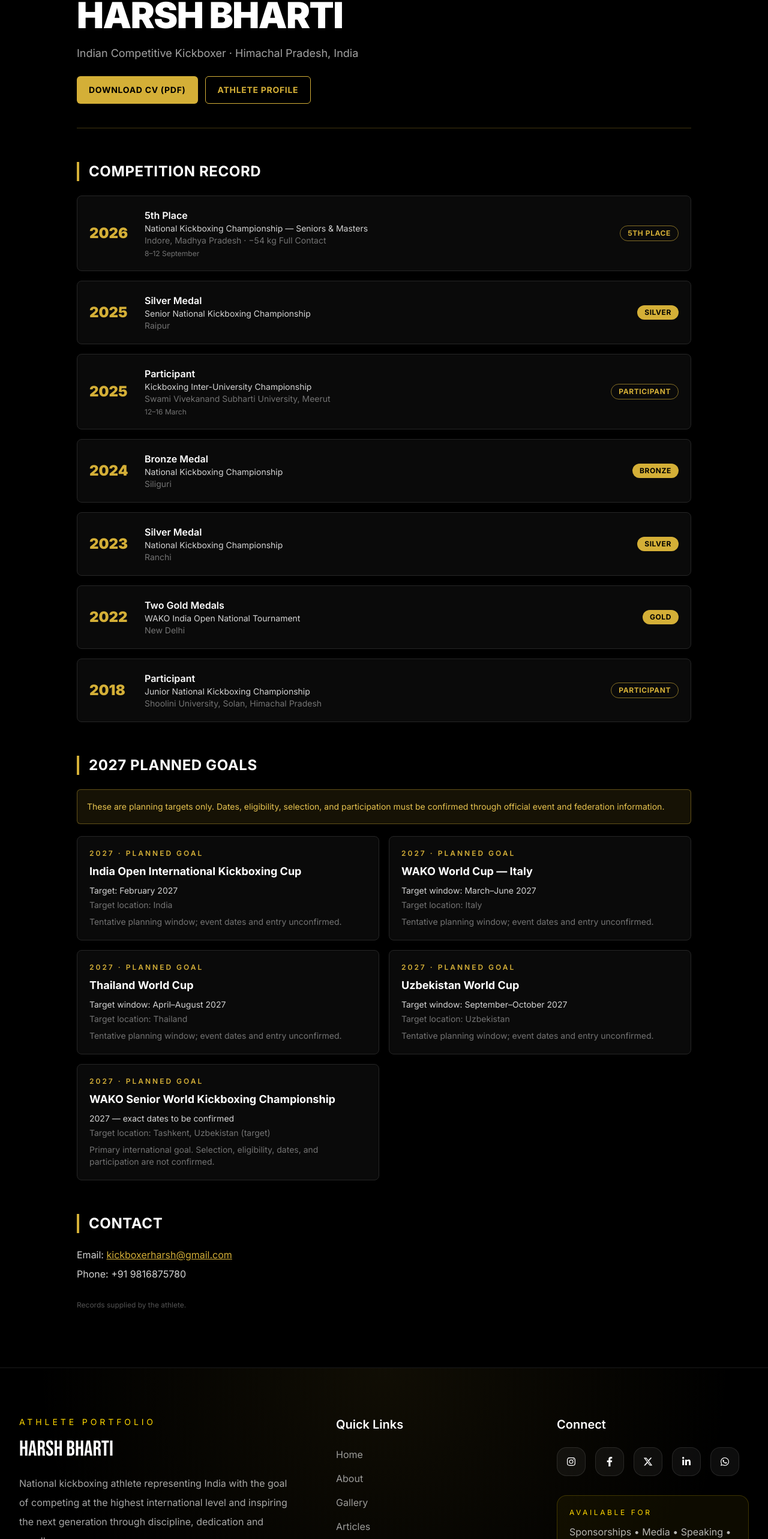
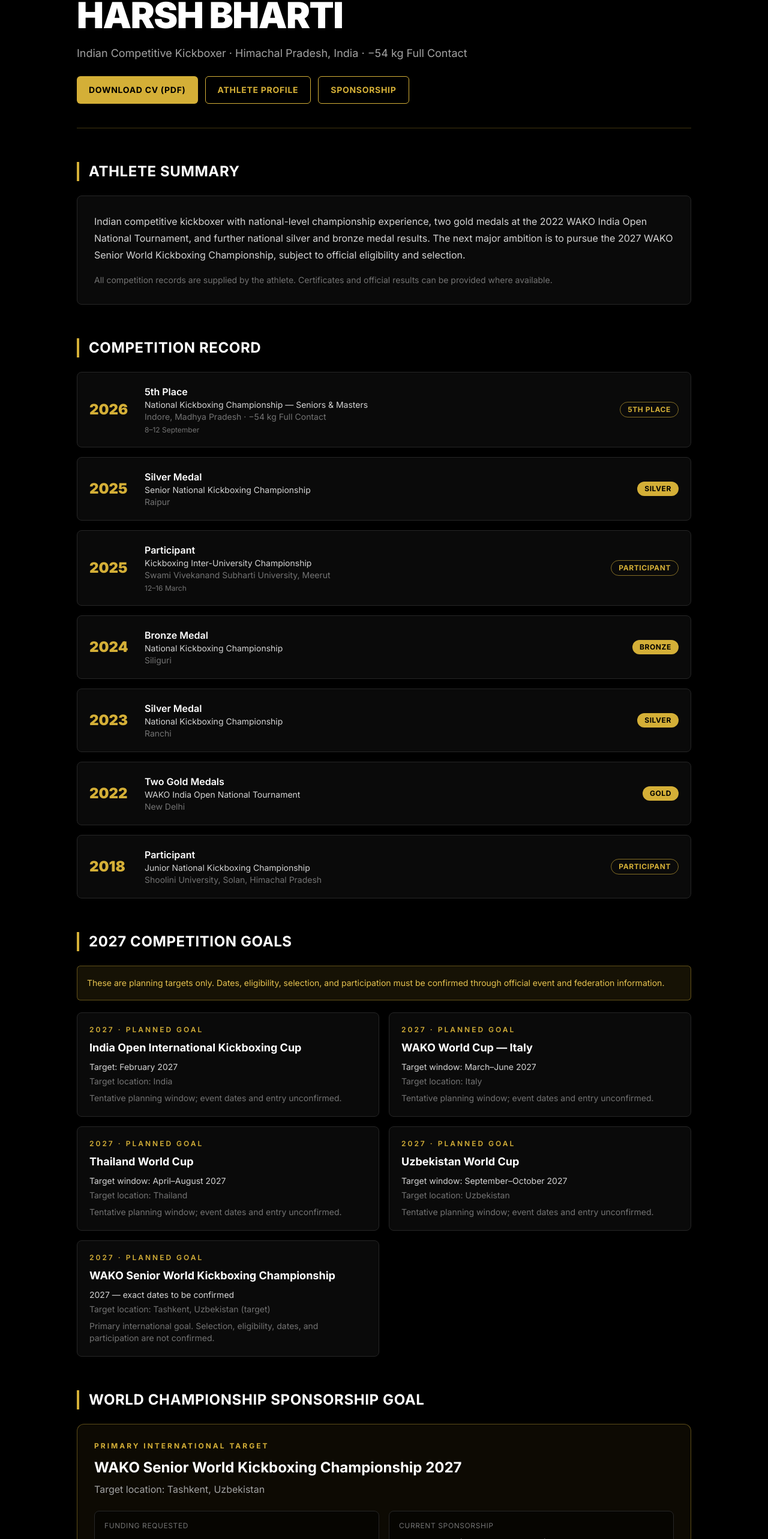
Before and after one commit to harshbharti55/kickboxer-harsh, a Next.js app: page /cv in a window 1280 px wide. Shown: the part 225-2791 px from the top of the page at 60% size. Built offline with nearby package versions, Linux system fonts and the light colour scheme.

Commit message:
Update CV page with 2027 World Championship sponsorship target

```diff
--- a/app/cv/page.tsx
+++ b/app/cv/page.tsx
@@ -8,16 +8,16 @@ import {
   RecordsList,
   PlannedGoalsList,
 } from "../../components/athlete/Ui";
-import { athlete, downloads, SITE_URL } from "../../data/athlete";
+import { athlete, downloads, SITE_URL, sponsorshipGoal } from "../../data/athlete";
 
 export const metadata: Metadata = {
   title: "Curriculum Vitae | Harsh Bharti, Indian Kickboxer",
   description:
-    "Curriculum vitae of Harsh Bharti: competition record, 2027 planned goals and contact details. Download the CV as a PDF.",
+    "Curriculum vitae of Harsh Bharti: competition record, planned 2027 international goals, sponsorship target and contact details.",
   alternates: { canonical: `${SITE_URL}/cv` },
   openGraph: {
     title: "CV | Harsh Bharti",
-    description: "Competition record and contact details of Indian kickboxer Harsh Bharti.",
+    description: "Competition record and international goals of Indian kickboxer Harsh Bharti.",
     url: `${SITE_URL}/cv`,
     type: "profile",
   },
@@ -27,37 +27,63 @@ export default function CvPage() {
   return (
     <PageShell>
       <PageHero
-        eyebrow="Curriculum Vitae"
+        eyebrow="Athlete CV · Sponsorship Profile"
         title={athlete.name}
-        intro={`${athlete.headline} \u00b7 ${athlete.region}`}
+        intro={`${athlete.headline} · ${athlete.region} · ${athlete.weightClass}`}
       >
         <GoldButton href={downloads.cv} download>
           Download CV (PDF)
         </GoldButton>
         <OutlineButton href="/athlete-profile">Athlete Profile</OutlineButton>
+        <OutlineButton href="/sponsorship">Sponsorship</OutlineButton>
       </PageHero>
+
+      <Section title="Athlete Summary">
+        <div className="rounded-lg border border-neutral-800 bg-neutral-950 p-5 sm:p-7">
+          <p className="leading-7 text-neutral-300">
+            Indian competitive kickboxer with national-level championship experience, two gold medals at the 2022 WAKO India Open National Tournament, and further national silver and bronze medal results. The next major ambition is to pursue the 2027 WAKO Senior World Kickboxing Championship, subject to official eligibility and selection.
+          </p>
+          <p className="mt-4 text-sm leading-6 text-neutral-500">
+            All competition records are supplied by the athlete. Certificates and official results can be provided where available.
+          </p>
+        </div>
+      </Section>
 
       <Section title="Competition Record">
         <RecordsList />
       </Section>
 
-      <Section title="2027 Planned Goals">
+      <Section title="2027 Competition Goals">
         <PlannedGoalsList />
       </Section>
 
+      <Section title="World Championship Sponsorship Goal">
+        <div className="rounded-xl border border-[#D4AF37]/40 bg-[#D4AF37]/[0.06] p-5 sm:p-7">
+          <p className="text-xs font-bold uppercase tracking-[0.25em] text-[#D4AF37]">Primary international target</p>
+          <h3 className="mt-3 text-2xl font-bold text-white">{sponsorshipGoal.event}</h3>
+          <p className="mt-2 text-neutral-400">Target location: {sponsorshipGoal.location}</p>
+          <div className="mt-6 grid gap-4 sm:grid-cols-2">
+            <div className="rounded-lg border border-neutral-800 bg-black/50 p-4">
+              <p className="text-xs uppercase tracking-wider text-neutral-500">Funding requested</p>
+              <p className="mt-2 text-xl font-bold text-[#D4AF37]">{sponsorshipGoal.requestedFunding}</p>
+            </div>
+            <div className="rounded-lg border border-neutral-800 bg-black/50 p-4">
+              <p className="text-xs uppercase tracking-wider text-neutral-500">Current sponsorship</p>
+              <p className="mt-2 text-xl font-bold text-white">{sponsorshipGoal.currentFunding}</p>
+            </div>
+          </div>
+          <p className="mt-5 text-sm text-neutral-300">Selection status: {sponsorshipGoal.selectionStatus}</p>
+          <p className="mt-2 text-sm leading-6 text-neutral-500">{sponsorshipGoal.note}</p>
+          <a href="/sponsorship" className="mt-6 inline-flex rounded-md bg-[#D4AF37] px-5 py-3 text-sm font-bold uppercase tracking-wider text-black transition hover:bg-[#e6c24f]">Discuss sponsorship</a>
+        </div>
+      </Section>
+
       <Section title="Contact">
-        <ul className="space-y-2 text-neutral-300">
-          <li>
-            Email:{" "}
-            <a className="text-[#D4AF37] underline" href={`mailto:${athlete.email}`}>
-              {athlete.email}
-            </a>
-          </li>
-          <li>Phone: {athlete.phone}</li>
+        <ul className="space-y-3 text-neutral-300">
+          <li>Email: <a className="text-[#D4AF37] underline" href={`mailto:${athlete.email}`}>{athlete.email}</a></li>
+          <li>Phone: <a className="text-[#D4AF37] underline" href={`tel:${athlete.phone.replace(/[^+\\d]/g, "")}`}>{athlete.phone}</a></li>
+          <li>Portfolio: <a className="text-[#D4AF37] underline" href={SITE_URL} target="_blank" rel="noreferrer">{SITE_URL}</a></li>
         </ul>
-        <p className="mt-8 text-xs text-neutral-600">
-          Records supplied by the athlete.
-        </p>
       </Section>
     </PageShell>
   );
```
